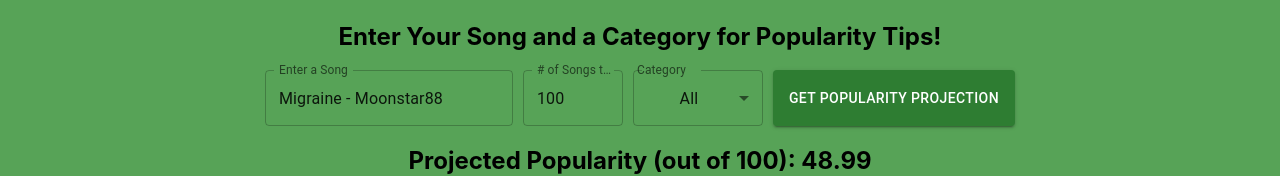
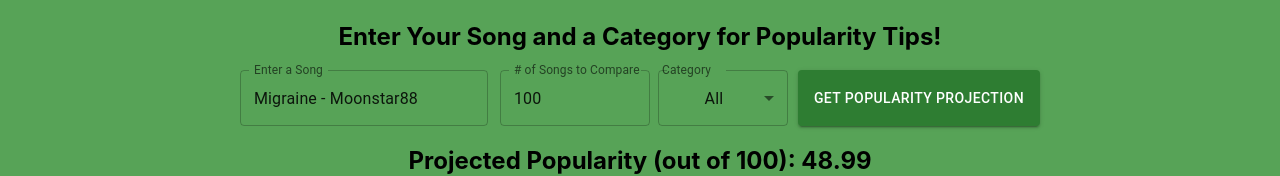
Before and after one commit to keiferconvertino/MusicRecommender, a React (Create React App) app: page /artists in a window 1280 px wide. Shown: the part 237-413 px from the top of the page. Built offline with nearby package versions, Linux system fonts and the light colour scheme.

Commit message:
fixed container width in artist, update user guide

```diff
--- a/src/App.css
+++ b/src/App.css
@@ -87,7 +87,7 @@ img.popularityFeatures {
 
 div.numRecsInput {
   margin-left: 10px;
-  width: 100px;
+  width: 150px;
 }
 
 /* unvisited link */
--- a/src/components/about/About.js
+++ b/src/components/about/About.js
@@ -10,7 +10,7 @@ function About() {
             <p className = "about">This application was built to help music listeners find music similar to the songs that they love, and to help music creators predict the success of their songs and learn how they can make them more popular!</p>
             <h1>User Guide</h1>
             <p className = "about">Select the "Listeners" tab to get music recommendations. All you need to do is specify a song you like, the category of songs you want to receive recommendations from, and how many recommendations you want!</p>
-            <p className = "about">Select the "Artists" tab to get a popularity prediction for your song, and tips for improving the popularity of that song!</p>
+            <p className = "about">Select the "Artists" tab to get a popularity prediction for your song, and compare your song to other popular songs of the category you choose!</p>
             <h1>About Us</h1>
             <p className = "about">This website and all machine learning models were built by Irpan Yierpan (Rice '23) and Keifer Convertino (Rice '22) for our class DSCI 303 (Machine Learning).</p>
 
--- a/src/components/artists/Artists.js
+++ b/src/components/artists/Artists.js
@@ -55,7 +55,7 @@ function Artists() {
 
                     </div>
                     <div className = "numRecsInput">
-                        <TextField label = "# of Songs to Compare" id="outlined-basic" onChange={handleNumRecsChange} value={numRecs} stylee = {{ marginLeft: 2, width: 30, marginRight : 2}} color ="success" variant="outlined" />
+                        <TextField label = "# of Songs to Compare" id="outlined-basic"  onChange={handleNumRecsChange} value={numRecs} style = {{width: 150,marginLeft: 2,marginRight : 2}} color ="success" variant="outlined" />
 
                     </div>
 
```
Also changed, not shown: 10 other files (tests, documents, lock files or other folders).
